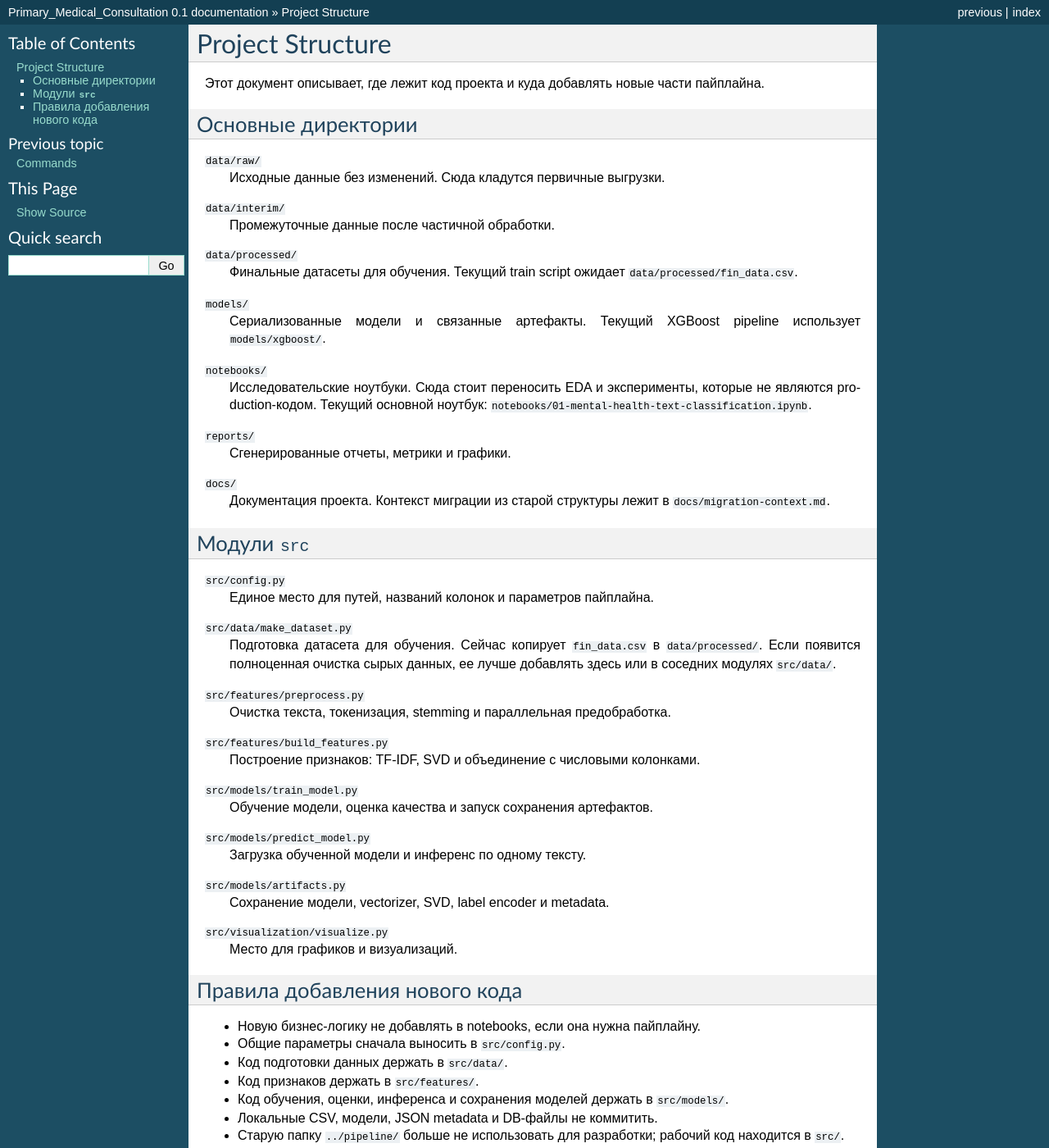
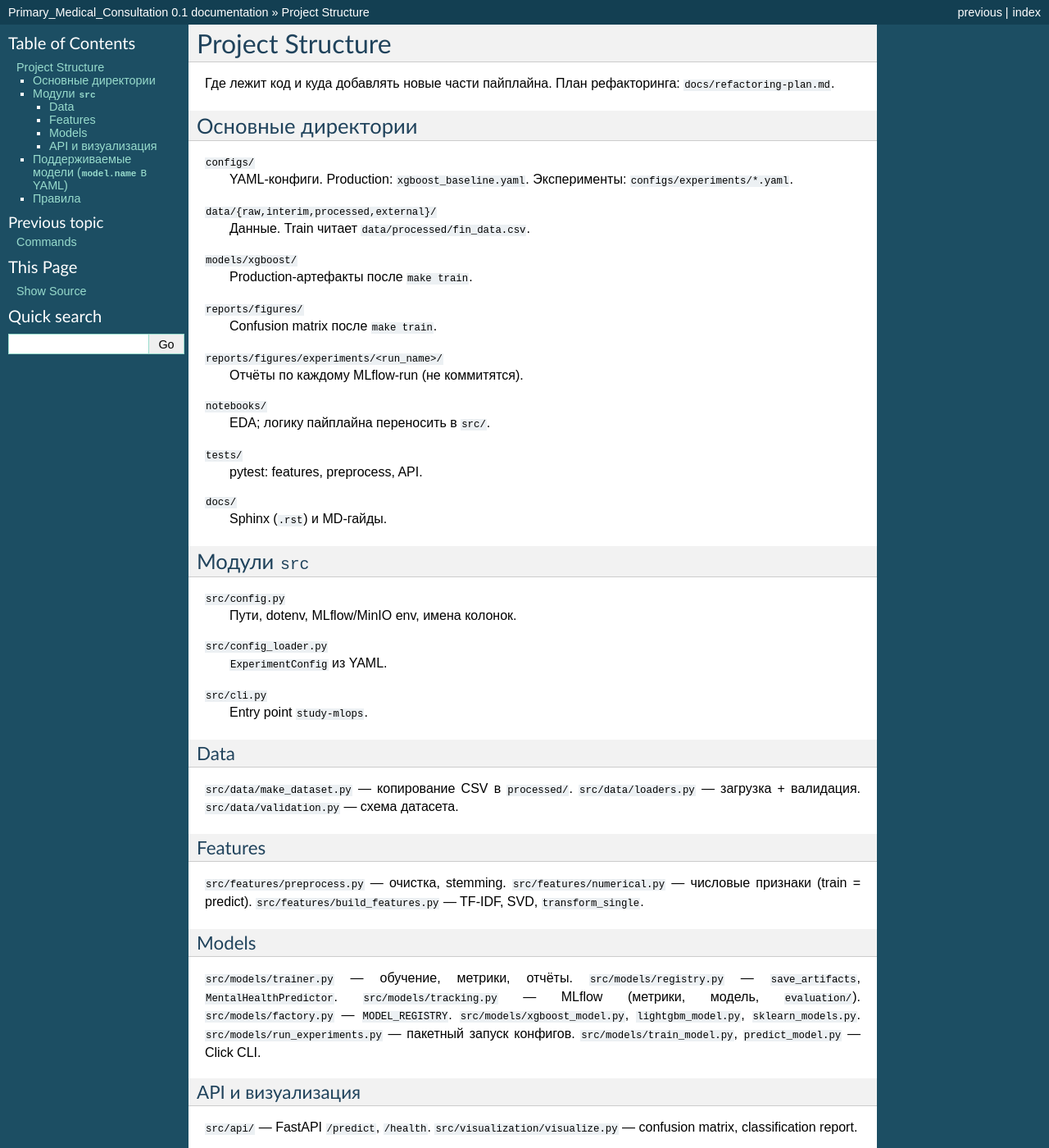
Before and after one commit to gvo104/study_ml_ops, a Sphinx documentation site: the page built from docs/project-structure.rst, in a window 1280 px wide and 1400 px high. Shown: the whole window at 82% size. Built offline with Sphinx 7.4.7, drawn with Linux system fonts in a browser that asks for light colours; some of the changed text lies outside the part shown.

Commit message:
docs: update README, Sphinx docs and MLflow guide
Document modular pipeline, experiment sweeps, supported models, CLI
commands, and MLflow evaluation artifacts. Mark refactoring plan complete.

Co-authored-by: Cursor <cursoragent@cursor.com>

```diff
--- a/docs/project-structure.rst
+++ b/docs/project-structure.rst
@@ -1,74 +1,91 @@
 Project Structure
 =================
 
-Этот документ описывает, где лежит код проекта и куда добавлять новые части
-пайплайна.
+Где лежит код и куда добавлять новые части пайплайна.
+План рефакторинга: ``docs/refactoring-plan.md``.
 
 Основные директории
 -------------------
 
-``data/raw/``
-   Исходные данные без изменений. Сюда кладутся первичные выгрузки.
+``configs/``
+   YAML-конфиги. Production: ``xgboost_baseline.yaml``.
+   Эксперименты: ``configs/experiments/*.yaml``.
 
-``data/interim/``
-   Промежуточные данные после частичной обработки.
+``data/{raw,interim,processed,external}/``
+   Данные. Train читает ``data/processed/fin_data.csv``.
 
-``data/processed/``
-   Финальные датасеты для обучения. Текущий train script ожидает
-   ``data/processed/fin_data.csv``.
+``models/xgboost/``
+   Production-артефакты после ``make train``.
 
-``models/``
-   Сериализованные модели и связанные артефакты. Текущий XGBoost pipeline
-   использует ``models/xgboost/``.
+``reports/figures/``
+   Confusion matrix после ``make train``.
+
+``reports/figures/experiments/<run_name>/``
+   Отчёты по каждому MLflow-run (не коммитятся).
 
 ``notebooks/``
-   Исследовательские ноутбуки. Сюда стоит переносить EDA и эксперименты,
-   которые не являются production-кодом. Текущий основной ноутбук:
-   ``notebooks/01-mental-health-text-classification.ipynb``.
+   EDA; логику пайплайна переносить в ``src/``.
 
-``reports/``
-   Сгенерированные отчеты, метрики и графики.
+``tests/``
+   pytest: features, preprocess, API.
 
 ``docs/``
-   Документация проекта. Контекст миграции из старой структуры лежит в
-   ``docs/migration-context.md``.
+   Sphinx (``.rst``) и MD-гайды.
 
 Модули ``src``
 --------------
 
 ``src/config.py``
-   Единое место для путей, названий колонок и параметров пайплайна.
+   Пути, dotenv, MLflow/MinIO env, имена колонок.
 
-``src/data/make_dataset.py``
-   Подготовка датасета для обучения. Сейчас копирует ``fin_data.csv`` в
-   ``data/processed/``. Если появится полноценная очистка сырых данных, ее
-   лучше добавлять здесь или в соседних модулях ``src/data/``.
+``src/config_loader.py``
+   ``ExperimentConfig`` из YAML.
 
-``src/features/preprocess.py``
-   Очистка текста, токенизация, stemming и параллельная предобработка.
+``src/cli.py``
+   Entry point ``study-mlops``.
 
-``src/features/build_features.py``
-   Построение признаков: TF-IDF, SVD и объединение с числовыми колонками.
+Data
+^^^^
 
-``src/models/train_model.py``
-   Обучение модели, оценка качества и запуск сохранения артефактов.
+``src/data/make_dataset.py`` — копирование CSV в ``processed/``.
+``src/data/loaders.py`` — загрузка + валидация.
+``src/data/validation.py`` — схема датасета.
 
-``src/models/predict_model.py``
-   Загрузка обученной модели и инференс по одному тексту.
+Features
+^^^^^^^^
 
-``src/models/artifacts.py``
-   Сохранение модели, vectorizer, SVD, label encoder и metadata.
+``src/features/preprocess.py`` — очистка, stemming.
+``src/features/numerical.py`` — числовые признаки (train = predict).
+``src/features/build_features.py`` — TF-IDF, SVD, ``transform_single``.
 
-``src/visualization/visualize.py``
-   Место для графиков и визуализаций.
+Models
+^^^^^^
 
-Правила добавления нового кода
-------------------------------
+``src/models/trainer.py`` — обучение, метрики, отчёты.
+``src/models/registry.py`` — ``save_artifacts``, ``MentalHealthPredictor``.
+``src/models/tracking.py`` — MLflow (метрики, модель, ``evaluation/``).
+``src/models/factory.py`` — ``MODEL_REGISTRY``.
+``src/models/xgboost_model.py``, ``lightgbm_model.py``, ``sklearn_models.py``.
+``src/models/run_experiments.py`` — пакетный запуск конфигов.
+``src/models/train_model.py``, ``predict_model.py`` — Click CLI.
 
-* Новую бизнес-логику не добавлять в notebooks, если она нужна пайплайну.
-* Общие параметры сначала выносить в ``src/config.py``.
-* Код подготовки данных держать в ``src/data/``.
-* Код признаков держать в ``src/features/``.
-* Код обучения, оценки, инференса и сохранения моделей держать в ``src/models/``.
-* Локальные CSV, модели, JSON metadata и DB-файлы не коммитить.
-* Старую папку ``../pipeline/`` больше не использовать для разработки; рабочий код находится в ``src/``.
+API и визуализация
+^^^^^^^^^^^^^^^^^^
+
+``src/api/`` — FastAPI ``/predict``, ``/health``.
+``src/visualization/visualize.py`` — confusion matrix, classification report.
+
+Поддерживаемые модели (``model.name`` в YAML)
+---------------------------------------------
+
+* ``xgboost``
+* ``lightgbm`` (нужен ``pip install lightgbm``)
+* ``logistic_regression``
+* ``random_forest``
+
+Правила
+-------
+
+* Гиперпараметры — в ``configs/``, не в коде.
+* Новая модель — builder в ``src/models/`` + запись в ``MODEL_REGISTRY``.
+* CSV, ``.pkl``, ``models/`` — не в Git (см. ``.gitignore``).
```
Also changed, not shown: README.md (+59 -107 lines), docs/commands.rst (+42 -18 lines), docs/getting-started.rst (+62 -24 lines), docs/index.rst (+11 -8 lines), docs/migration-context.md (+3 -1 lines), docs/mlflow-minio-setup.md (+61 -52 lines), docs/refactoring-plan.md (added, +61 -0 lines).
